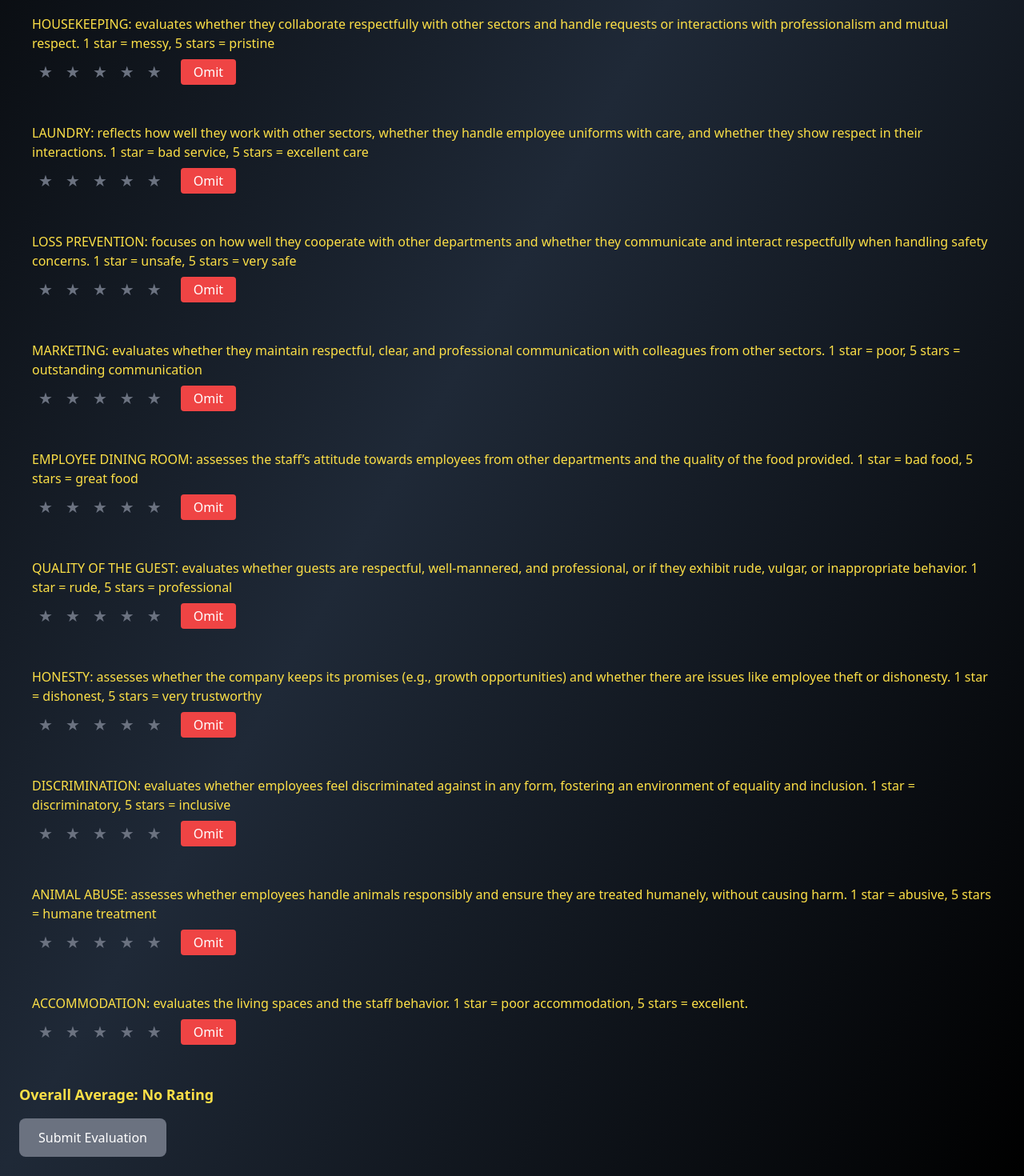
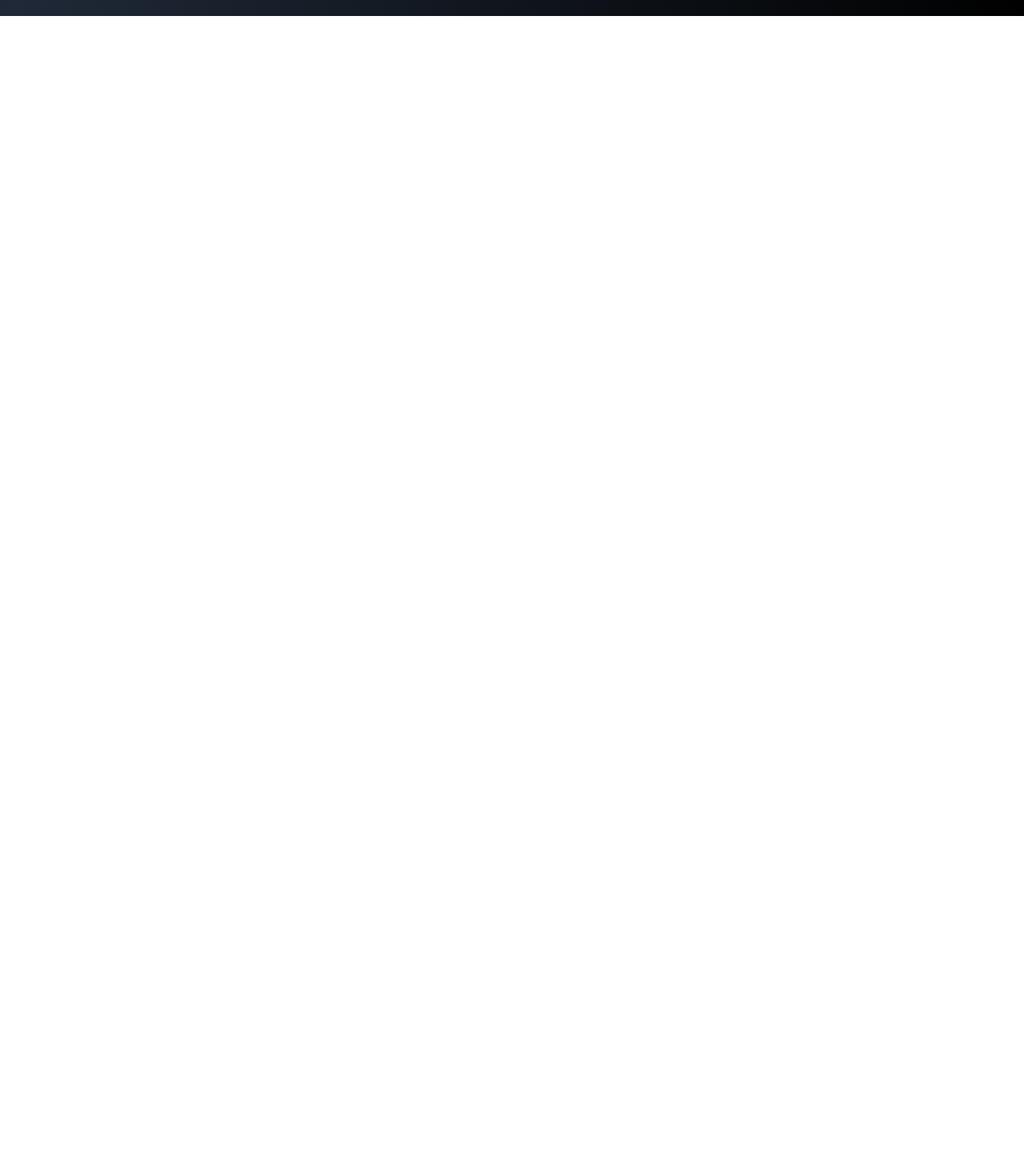
Before and after one commit to Crotoconlaptop/reviews-fronted, a React (Create React App) app: page /vote in a window 1280 px wide. Shown: the part 884-2354 px from the top of the page at 80% size. After the commit the page ends 904 px from the top, so only its background shows below. Built offline with nearby package versions, Linux system fonts and the light colour scheme.

Commit message:
Add copy functionality for name, city, and address in PlaceDetails and VoteScreen

```diff
--- a/src/pages/VoteScreen.js
+++ b/src/pages/VoteScreen.js
@@ -3,19 +3,19 @@ import { useNavigate } from 'react-router-dom';
 import { addPlace, ratePlace } from '../api';
 
 const categories = [
-    { id: 'HR', description: 'HUMAN RESOURCES: evaluates how attentive HR is to employees needs, whether they address concerns promptly, and whether they treat staff with respect and care. 1 star = bad HR support, 5 stars = excellent HR support' },
-    { id: 'FRONT DESK', description: 'FRONT DESK: focuses on whether Front Desk staff respect other sectors, communicate politely, and collaborate effectively without causing unnecessary friction. 1 star = poor collaboration, 5 stars = excellent collaboration' },
-    { id: 'FOOD&BEVERAGE', description: 'FOOD&BEVERAGE: assesses whether they treat colleagues respectfully and handle inter-departmental requests with professionalism and courtesy. 1 star = poor quality, 5 stars = excellent quality' },
-    { id: 'HOUSEKEEPING', description: 'HOUSEKEEPING: evaluates whether they collaborate respectfully with other sectors and handle requests or interactions with professionalism and mutual respect. 1 star = messy, 5 stars = pristine' },
-    { id: 'LAUNDRY', description: 'LAUNDRY: reflects how well they work with other sectors, whether they handle employee uniforms with care, and whether they show respect in their interactions. 1 star = bad service, 5 stars = excellent care' },
-    { id: 'LP', description: 'LOSS PREVENTION: focuses on how well they cooperate with other departments and whether they communicate and interact respectfully when handling safety concerns. 1 star = unsafe, 5 stars = very safe' },
-    { id: 'MARKETING', description: 'MARKETING: evaluates whether they maintain respectful, clear, and professional communication with colleagues from other sectors. 1 star = poor, 5 stars = outstanding communication' },
-    { id: 'EMPLOYEE DINING ROOM', description: 'EMPLOYEE DINING ROOM: assesses the staff’s attitude towards employees from other departments and the quality of the food provided. 1 star = bad food, 5 stars = great food' },
-    { id: 'QUALITY OF THE GUEST', description: 'QUALITY OF THE GUEST: evaluates whether guests are respectful, well-mannered, and professional, or if they exhibit rude, vulgar, or inappropriate behavior. 1 star = rude, 5 stars = professional' },
-    { id: 'HONESTY', description: 'HONESTY: assesses whether the company keeps its promises (e.g., growth opportunities) and whether there are issues like employee theft or dishonesty. 1 star = dishonest, 5 stars = very trustworthy' },
-    { id: 'DISCRIMINATION', description: 'DISCRIMINATION: evaluates whether employees feel discriminated against in any form, fostering an environment of equality and inclusion. 1 star = discriminatory, 5 stars = inclusive' },
-    { id: 'ANIMAL ABUSE', description: 'ANIMAL ABUSE: assesses whether employees handle animals responsibly and ensure they are treated humanely, without causing harm. 1 star = abusive, 5 stars = humane treatment' },
-    { id: 'ACCOMMODATION', description: 'ACCOMMODATION: evaluates the living spaces and the staff behavior. 1 star = poor accommodation, 5 stars = excellent.' },
+    { id: 'HR', description: 'HUMAN RESOURCES: Evaluates HR responsiveness and care for employees. 1 star = poor, 5 stars = excellent.' },
+    { id: 'FRONT DESK', description: 'FRONT DESK: Assesses professionalism and communication with colleagues. 1 star = poor, 5 stars = excellent.' },
+    { id: 'FOOD&BEVERAGE', description: 'FOOD&BEVERAGE: Evaluates food quality and respect for colleagues. 1 star = poor, 5 stars = excellent.' },
+    { id: 'HOUSEKEEPING', description: 'HOUSEKEEPING: Assesses cleanliness and professionalism. 1 star = poor, 5 stars = excellent.' },
+    { id: 'LAUNDRY', description: 'LAUNDRY: Evaluates laundry service quality and respect for others. 1 star = poor, 5 stars = excellent.' },
+    { id: 'LP', description: 'LOSS PREVENTION: Evaluates safety and collaboration. 1 star = poor, 5 stars = excellent.' },
+    { id: 'MARKETING', description: 'MARKETING: Assesses communication and respect across departments. 1 star = poor, 5 stars = excellent.' },
+    { id: 'EMPLOYEE DINING ROOM', description: 'EMPLOYEE DINING ROOM: Evaluates food quality and respect in the dining area. 1 star = poor, 5 stars = excellent.' },
+    { id: 'QUALITY OF THE GUEST', description: 'QUALITY OF THE GUEST: Evaluates guest behavior and professionalism. 1 star = poor, 5 stars = excellent.' },
+    { id: 'HONESTY', description: 'HONESTY: Assesses trustworthiness and integrity. 1 star = dishonest, 5 stars = very trustworthy.' },
+    { id: 'DISCRIMINATION', description: 'DISCRIMINATION: Evaluates inclusivity. 1 star = discriminatory, 5 stars = inclusive.' },
+    { id: 'ANIMAL ABUSE', description: 'ANIMAL ABUSE: Assesses humane treatment of animals. 1 star = abusive, 5 stars = humane treatment.' },
+    { id: 'ACCOMMODATION', description: 'ACCOMMODATION: Evaluates living arrangements provided by the workplace. 1 star = poor, 5 stars = excellent.' },
 ];
 
 export default function VoteScreen() {
@@ -36,6 +36,17 @@ export default function VoteScreen() {
         setForm({ ...form, [e.target.name]: e.target.value });
     };
 
+    const handlePasteData = (e) => {
+        e.preventDefault();
+        const pastedData = e.clipboardData.getData('text');
+        const [name, city, address] = pastedData.split(' | ');
+        if (name && city && address) {
+            setForm({ name, city, address });
+        } else {
+            alert('Invalid format. Please use the format: "Name | City | Address".');
+        }
+    };
+
     const handleVoteChange = (categoryId, value) => {
         if (omittedCategories.has(categoryId)) {
             omittedCategories.delete(categoryId);
@@ -44,17 +55,6 @@ export default function VoteScreen() {
 
         const updatedRatings = { ...ratings, [categoryId]: value };
         setRatings(updatedRatings);
-
-        calculateAverage(updatedRatings);
-    };
-
-    const handleOmitCategory = (categoryId) => {
-        const updatedRatings = { ...ratings };
-        delete updatedRatings[categoryId];
-        setRatings(updatedRatings);
-
-        omittedCategories.add(categoryId);
-        setOmittedCategories(new Set(omittedCategories));
 
         calculateAverage(updatedRatings);
     };
@@ -78,7 +78,7 @@ export default function VoteScreen() {
         const totalResponses = Object.keys(ratings).length + omittedCategories.size;
 
         if (!form.name || !form.city || !form.address) {
-            setErrorMessage('Please fill in all the required fields (Name, City, and Address).');
+            setErrorMessage('Please fill in all required fields (Name, City, and Address).');
             return;
         }
 
@@ -98,7 +98,7 @@ export default function VoteScreen() {
             alert('Thank you for your feedback!');
             navigate('/');
         } catch (error) {
-            console.error('Error submitting the evaluation:', error);
+            console.error('Error submitting evaluation:', error);
             alert('The evaluation could not be submitted.');
         }
     };
@@ -111,7 +111,7 @@ export default function VoteScreen() {
             >
                 Back
             </button>
-            <h1 className="text-4xl font-bold text-yellow-500 mb-6">Submit Vote</h1>
+            <h1 className="text-4xl font-bold text-yellow-500 mb-6">Submit Evaluation</h1>
 
             <div className="space-y-4">
                 <input
@@ -120,6 +120,7 @@ export default function VoteScreen() {
                     placeholder="Place Name (required)"
                     value={form.name}
                     onChange={handleFormChange}
+                    onPaste={handlePasteData}
                     className="border border-yellow-500 rounded p-2 w-full bg-gray-900 text-white placeholder-gray-500"
                 />
                 <input
@@ -140,68 +141,7 @@ export default function VoteScreen() {
                 />
             </div>
 
-            <div className="mt-6 space-y-4">
-                <h2 className="text-2xl font-semibold text-yellow-400">Rate the categories:</h2>
-                {categories.map((category) => (
-                    <div
-                        key={category.id}
-                        className={`flex flex-col mb-4 ${
-                            omittedCategories.has(category.id) ? 'bg-gray-800 opacity-50' : ''
-                        } p-4 rounded-lg`}
-                    >
-                        <span className="font-medium text-yellow-300">{category.description}</span>
-                        <div className="flex mt-2">
-                            {[1, 2, 3, 4, 5].map((value) => (
-                                <button
-                                    key={value}
-                                    onClick={() => handleVoteChange(category.id, value)}
-                                    className={`text-xl px-2 ${
-                                        ratings[category.id] >= value
-                                            ? 'text-yellow-500'
-                                            : 'text-gray-500'
-                                    }`}
-                                    disabled={omittedCategories.has(category.id)}
-                                >
-                                    ★
-                                </button>
-                            ))}
-                            <button
-                                onClick={() => handleOmitCategory(category.id)}
-                                className={`ml-4 px-4 py-1 ${
-                                    omittedCategories.has(category.id)
-                                        ? 'bg-red-400 text-gray-800'
-                                        : 'bg-red-500 text-white hover:bg-red-600'
-                                } rounded transition`}
-                            >
-                                {omittedCategories.has(category.id) ? 'Omitted' : 'Omit'}
-                            </button>
-                        </div>
-                    </div>
-                ))}
-            </div>
-
-            {errorMessage && (
-                <p className="text-red-500 font-semibold mt-4">{errorMessage}</p>
-            )}
-
-            <div className="mt-8">
-                <p className="text-lg font-semibold text-yellow-300">
-                    Overall Average: {average || 'No Rating'}
-                </p>
-                <button
-                    onClick={handleSubmit}
-                    className={`mt-4 px-6 py-3 ${
-                        Object.keys(ratings).length + omittedCategories.size === categories.length
-                            ? 'bg-green-600 hover:bg-green-700'
-                            : 'bg-gray-500 cursor-not-allowed'
-                    } text-white rounded-lg transition`}
-                    disabled={
-                        Object.keys(ratings).length + omittedCategories.size !== categories.length
-                    }
-                >
-                    Submit Evaluation
-                </button>
-            </div>
+            {/* Rest of the component */}
         </div>
     );
 }
```
Also changed, not shown: src/pages/PlaceDetails.js (+20 -32 lines).
